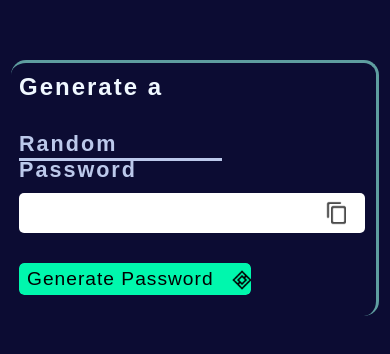
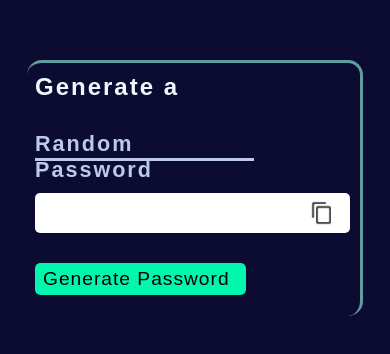
Before and after one commit to Ezhil-04/password-generator, a plain HTML site: page index.html in a window 390 px wide. Shown: the part 234-588 px from the top of the page. Drawn offline with Linux system fonts and the light colour scheme; a web font is replaced by a local one.

Commit message:
Update style.css

```diff
--- a/style.css
+++ b/style.css
@@ -39,19 +39,25 @@ body{
     padding: .6rem 1rem 0 0;
 }
 .text2{
-    letter-spacing: 1px;
+
+
+
     color: rgb(188, 201, 235);
-    font-size:.9rem;
+    font-size:.95rem;
     height: 2.3rem;
-    width: 57%;
+    width: 54.5%;
     background-color: transparent;
-    padding-right: 0px;
+
     padding-top: .4rem;
 
 
     border-bottom: 3px  solid;
 
 
+}
+.text2 h2{
+    letter-spacing: 2px;
+    font-stretch: extra-expanded;
 }
 .password{
 
@@ -127,7 +133,7 @@ opacity: 1;
 }
 @media only screen and (max-width:600px) {
     .wrapper{
-        width:23rem;
+        width:21rem;
         height: 16rem;
     }
     .generate button{
@@ -137,4 +143,8 @@ opacity: 1;
         position: absolute;
    bottom: .2rem;
     }
+    .text2{
+    width: 67.5%;
+        font-size: .9rem;
+    }
 }
```
